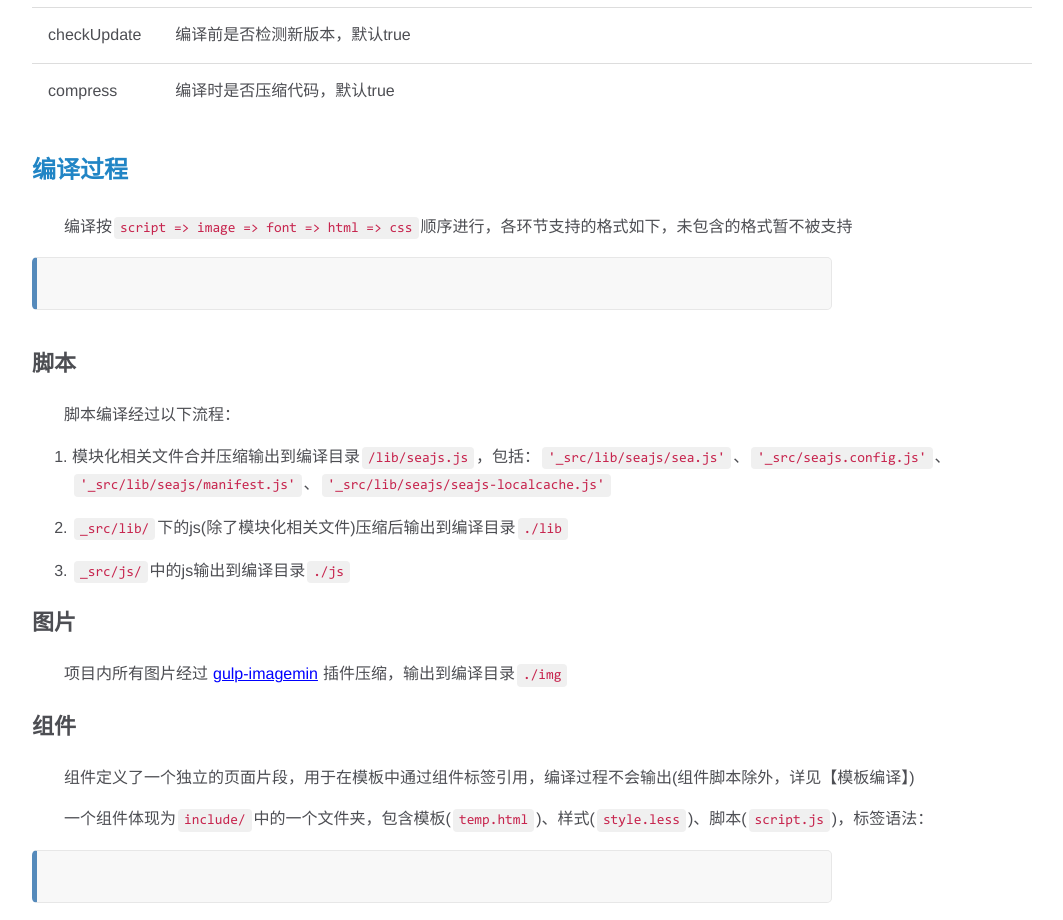
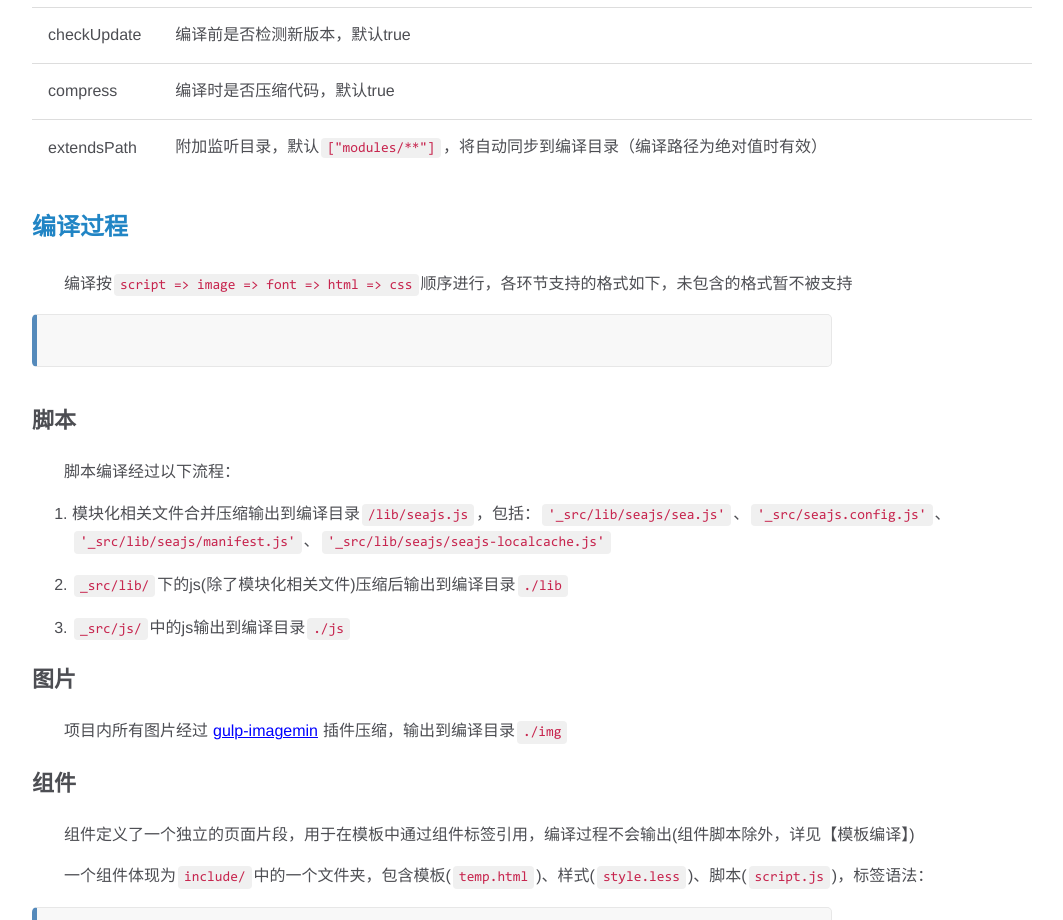
Before and after one commit to flow-ui/Flow-CLI, a website: page docs/index.html in a window 1280 px wide. Shown: the part 1620-2540 px from the top of the page, without its empty margins (208-1271 px from the left). Drawn offline with Linux system fonts and the light colour scheme; no server answers.

Commit message:
update docs

```diff
--- a/docs/index.html
+++ b/docs/index.html
@@ -133,6 +133,10 @@
                     编译时是否压缩代码，默认true
                 </td>
             </tr>
+            <tr>
+                <td>extendsPath</td>
+                <td>附加监听目录，默认<code>["modules/**"]</code>，将自动同步到编译目录（编译路径为绝对值时有效）</td>
+            </tr>
         </table>
     </section>
     <section class="wrap" id="css">
```
Also changed, not shown: 4 other files.
